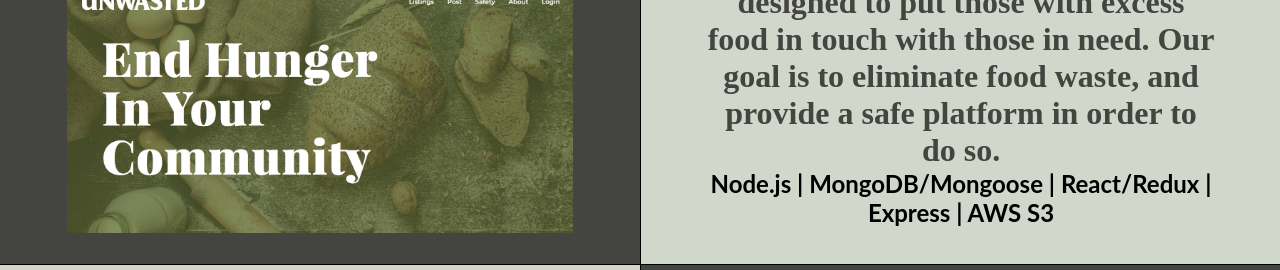
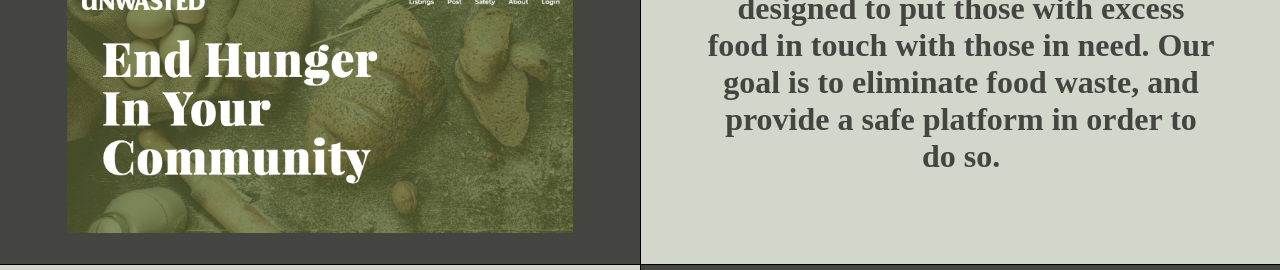
Before and after one commit to seanpatches/sean-nelson-portfolio, a Gatsby site: page /work in a window 1280 px wide. Shown: the part 141-411 px from the top of the page. Built offline with nearby package versions, Linux system fonts and the light colour scheme; Gatsby itself is replaced by a stand-in of ours.

Commit message:
removed tech from text cramp

```diff
--- a/src/components/UnwastedProjectThumb.js
+++ b/src/components/UnwastedProjectThumb.js
@@ -20,7 +20,6 @@ function UnwastedProjectThumb({ name, description, firstImage, link, tech }) {
       <div className={styles.right}>
         <div className={styles.description}>
           <h3>{description}</h3>
-          <h2>{tech}</h2>
         </div>
       </div>
     </div>
```
